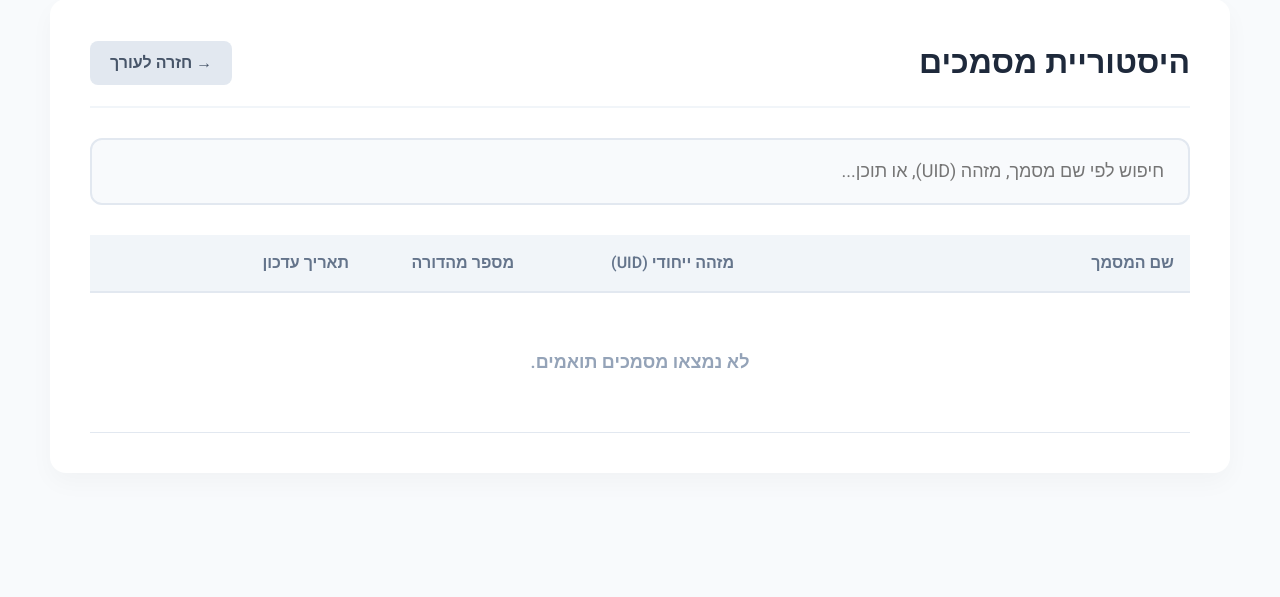
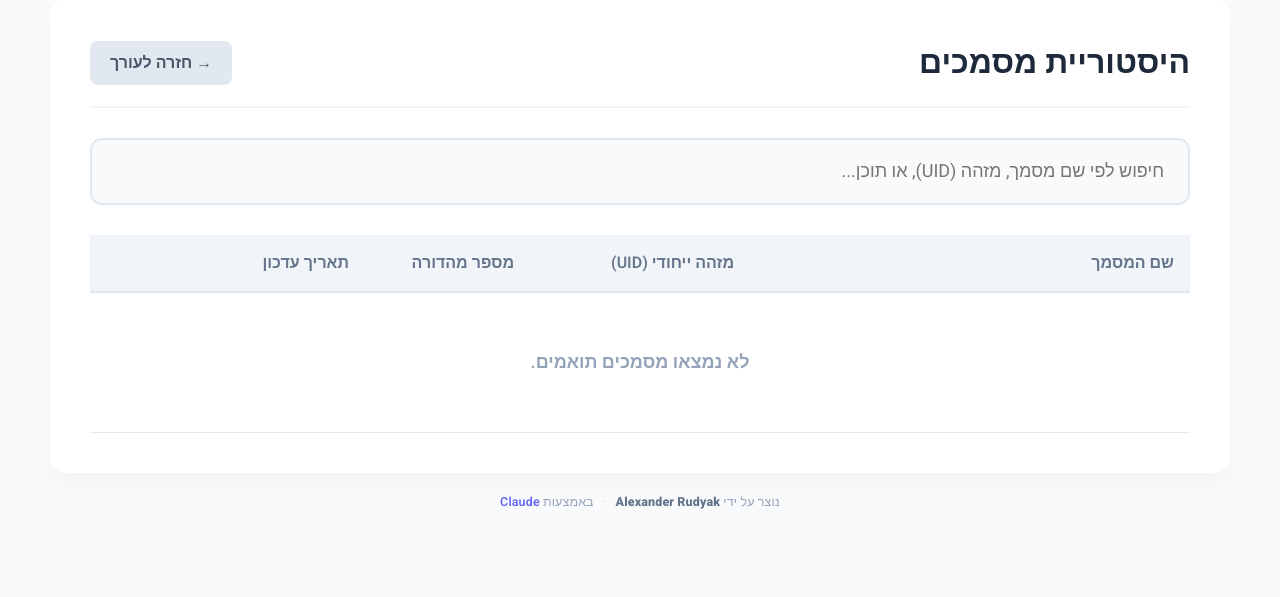
Before and after one commit to AlexRudyak/Document-Generator, a Flask app: page /history in a window 1280 px wide. Shown: the part 41-638 px from the top of the page. Run offline with Flask 3, Linux system fonts and the light colour scheme; data that the repository does not hold is empty.

Commit message:
feat(ui): add footer credit to the web app
"נוצר על ידי Alexander Rudyak · באמצעות Claude" on the editor and history pages.

Co-Authored-By: Claude Sonnet 5 <noreply@anthropic.com>

```diff
--- a/app/static/css/style.css
+++ b/app/static/css/style.css
@@ -582,6 +582,36 @@ textarea.block-input {
     background: #dbeafe;
 }
 
+/* Footer credit */
+.app-credit {
+    max-width: 1000px;
+    margin: 8px auto 24px;
+    text-align: center;
+    font-size: 12.5px;
+    color: #94a3b8;
+    letter-spacing: 0.01em;
+}
+
+.app-credit strong {
+    color: #64748b;
+    font-weight: 700;
+}
+
+.app-credit a {
+    color: #6366f1;
+    text-decoration: none;
+    font-weight: 600;
+}
+
+.app-credit a:hover {
+    text-decoration: underline;
+}
+
+.app-credit .dot {
+    margin: 0 6px;
+    color: #cbd5e1;
+}
+
 /* Indent Colors */
 .block[data-level="0"] { background-color: #ffffff; border-right: 5px solid #cbd5e1; }
 .block[data-level="1"] { background-color: #f0f8ff; border-right: 5px solid #60a5fa; }
--- a/app/templates/history.html
+++ b/app/templates/history.html
@@ -95,6 +95,12 @@
         </table>
     </div>
 
+    <footer class="app-credit">
+        נוצר על ידי <strong>Alexander Rudyak</strong>
+        <span class="dot">·</span>
+        באמצעות <a href="https://claude.com/claude-code" target="_blank" rel="noopener">Claude</a>
+    </footer>
+
     <script>
         let searchTimeout = null;
 
--- a/app/templates/index.html
+++ b/app/templates/index.html
@@ -152,6 +152,12 @@
         </div>
     </div>
 
+    <footer class="app-credit">
+        נוצר על ידי <strong>Alexander Rudyak</strong>
+        <span class="dot">·</span>
+        באמצעות <a href="https://claude.com/claude-code" target="_blank" rel="noopener">Claude</a>
+    </footer>
+
     <script src="/static/js/app.js"></script>
 </body>
 </html>
```
